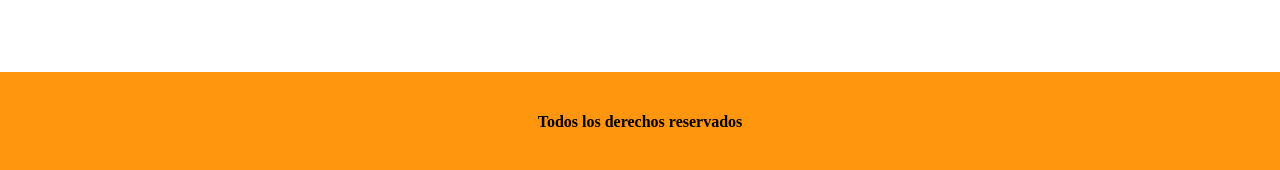
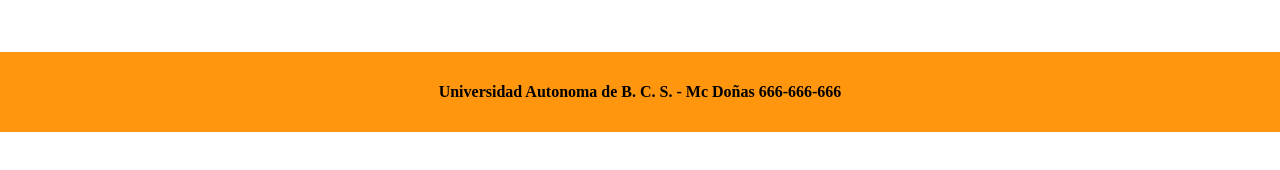
Before and after one commit to Makoy521/web, a plain HTML site: page index.html in a window 1280 px wide. Shown: the part 1961-2131 px from the top of the page. After the commit the page ends 2093 px from the top, so only its background shows below. Drawn offline with Linux system fonts and the light colour scheme.

Commit message:
Initial commit

```diff
--- a/index.html
+++ b/index.html
@@ -126,8 +126,8 @@
 		<div style="width: 80%;margin-left: 10%;">
 			<iframe src="https://www.google.com/maps/embed?pb=!1m18!1m12!1m3!1d3642.007415606412!2d-110.31619442376741!3d24.101234682406652!2m3!1f0!2f0!3f0!3m2!1i1024!2i768!4f13.1!3m3!1m2!1s0x86afd2c6f508c5ed%3A0x4bd265e5a65b4daf!2zTWNEb8OxYXM!5e0!3m2!1ses!2smx!4v1570678333170!5m2!1ses!2smx" width="100%" height="450" frameborder="0" style="border:0;" allowfullscreen=""></iframe>
 		</div>
-		<footer class="footer">
-			<h4>Todos los derechos reservados</h4>
+		<footer class="barra-abajo">
+			<h4>Universidad Autonoma de B. C. S. - Mc Doñas  666-666-666</h4>
 		</footer>
 	</body>
 </html>
--- a/style.css
+++ b/style.css
@@ -25,6 +25,7 @@
 	height: 100vh;
 	padding-right: 15px;
 	position: relative;
+	width: 100%;
 }
 .logo{
 	width: 30%;
@@ -131,12 +132,12 @@
 	margin-left: 5%;
 
 }
-.footer{
+.barra-abajo{
 	background-color: rgb(255, 150, 13);
-	margin-top: 70px;
+	margin-top: 50px;
 	text-align: center;
 	color: #000000;
-	padding: 20px 0 20px;
+	padding: 10px 0 10px;
 }
 
 
```
